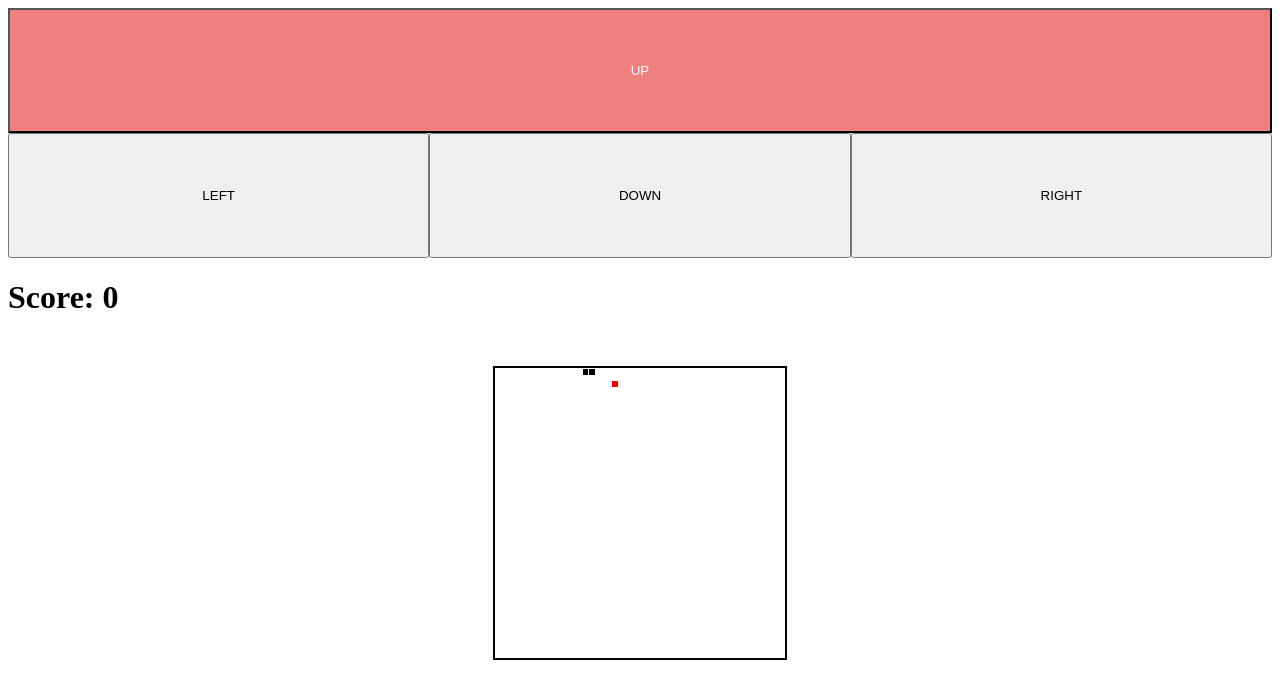
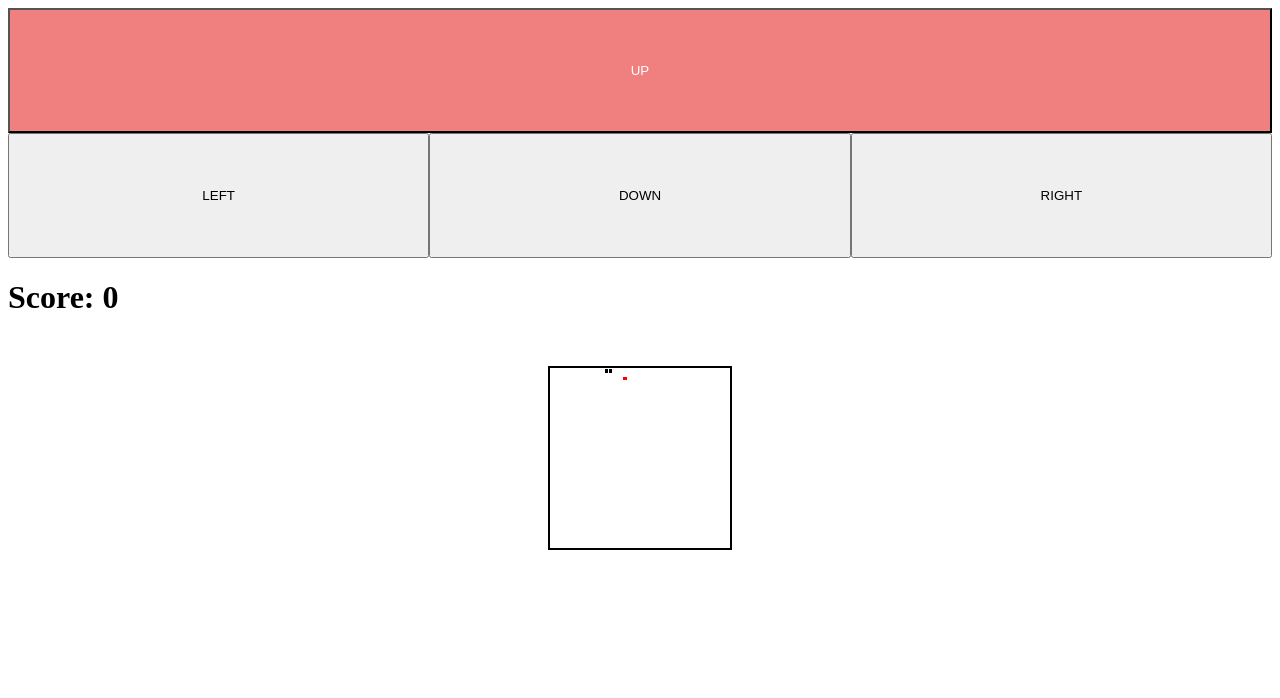
Before and after one commit to ropenflash/SnakeGame, a React (Create React App) app: page / in a window 1280 px wide. Shown: the top 698 px of the page. Built offline with nearby package versions, Linux system fonts and the light colour scheme.

Commit message:
changed size of game

```diff
--- a/src/index.css
+++ b/src/index.css
@@ -1,8 +1,8 @@
 .game-area {
   position: relative;
   margin: 50px auto;
-  width: 290px;
-  height: 290px;
+  width: 180px;
+  height: 180px;
   border: 2px solid #000;
 }
 
```
